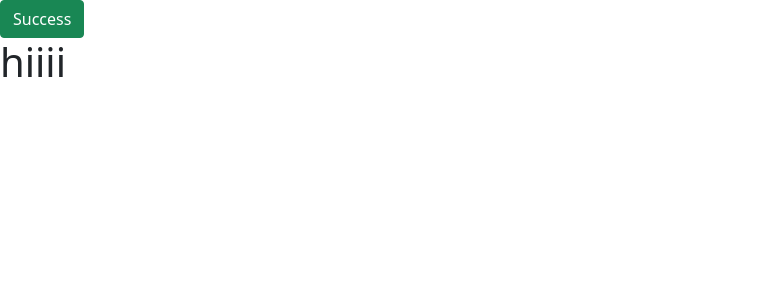
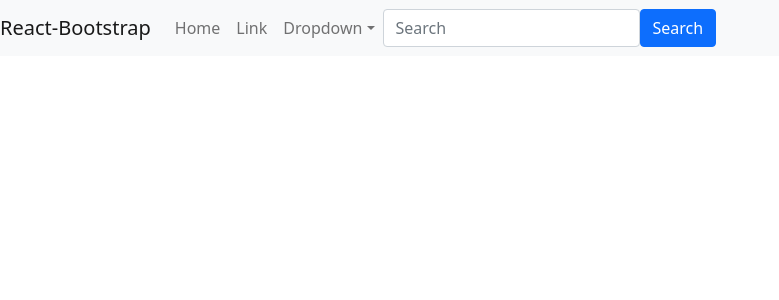
Before and after one commit to Yahiya-Zahour/basic-react, a React (Create React App) app: page / in a window 1280 px wide. Shown: the top 300 px of the page, without its empty margins (0-779 px from the left). Built offline with nearby package versions, Linux system fonts and the light colour scheme.

Commit message:
practice

```diff
--- a/src/App.css
+++ b/src/App.css
@@ -2,7 +2,7 @@
   text-align: center;
 } */
 
-.App-logo {
+/* .App-logo {
   height: 40vmin;
   pointer-events: none;
 }
@@ -35,4 +35,4 @@
   to {
     transform: rotate(360deg);
   }
-}
+} */
--- a/src/Component/A-Header/Header.jsx
+++ b/src/Component/A-Header/Header.jsx
@@ -1,12 +1,32 @@
 import React from 'react';
-// import {Navbar,Form,FormControl,Nav,Button,NavDropdown} from 'react-bootstrap';
-import {Button} from 'react-bootstrap'
+import {Navbar,Form,FormControl,Nav,Button,NavDropdown} from 'react-bootstrap';
+import "./Header.css";
+
 const Header = () => {
     return (
-        <div>
-     <Button variant="success">Success</Button>{' '}
-     <h1>hiiii</h1>
-        </div>
+        <Navbar bg="light" expand="lg">
+        <Navbar.Brand href="#home">React-Bootstrap</Navbar.Brand>
+        <Navbar.Toggle aria-controls="basic-navbar-nav" />
+        <Navbar.Collapse id="basic-navbar-nav">
+          <Nav className="mr-auto">
+            <Nav.Link href="#home">Home</Nav.Link>
+            <Nav.Link href="#link">Link</Nav.Link>
+            <NavDropdown title="Dropdown" id="basic-nav-dropdown">
+              <NavDropdown.Item href="#action/3.1">Action</NavDropdown.Item>
+              <NavDropdown.Item href="#action/3.2">Another action</NavDropdown.Item>
+              <NavDropdown.Item href="#action/3.3">Something</NavDropdown.Item>
+              <NavDropdown.Divider />
+              <NavDropdown.Item href="#action/3.4">Separated link</NavDropdown.Item>
+            </NavDropdown>
+          </Nav>
+          <Form inline>
+            <FormControl type="text" placeholder="Search" className="mr-sm-2" />
+
+          </Form>
+
+            <Button id="1">Search</Button>
+        </Navbar.Collapse>
+      </Navbar>
     );
 };
 
```
Also changed, not shown: src/Component/A-Header/Header.css (added).
